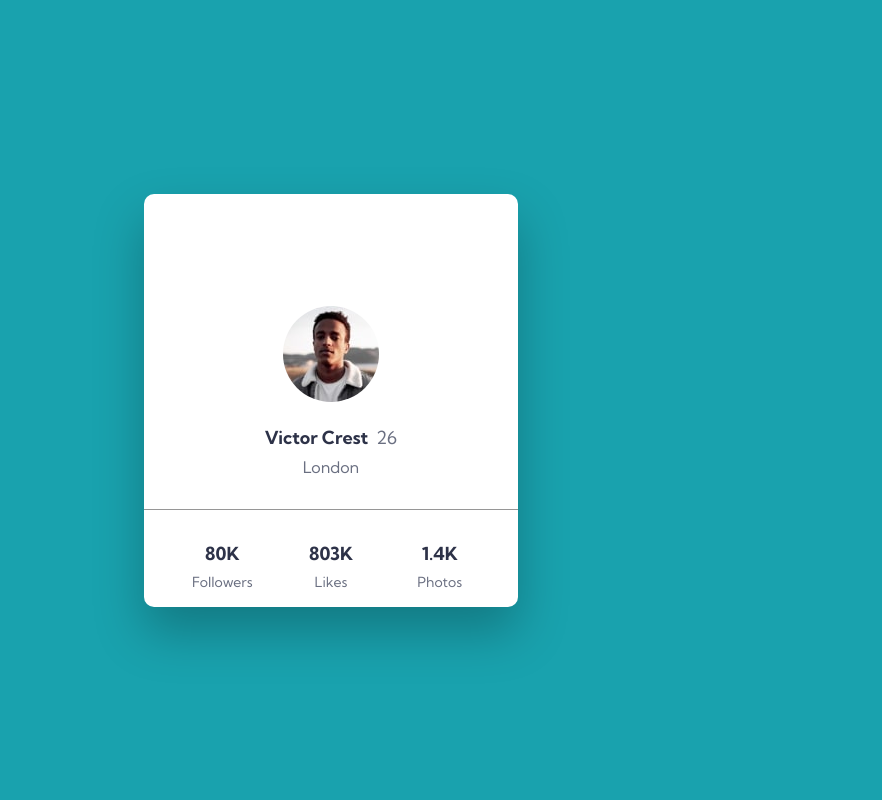
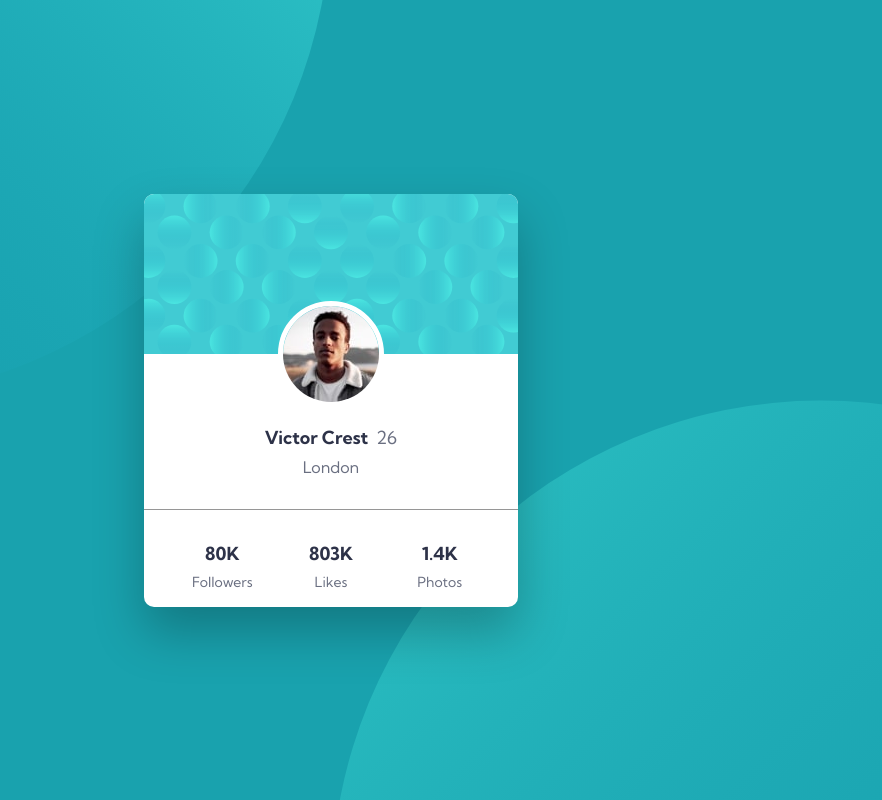
Before and after one commit to nt-squared/profile-card-component, a plain HTML site: page index.html in a window 1280 px wide. Shown: the whole page, without its empty margins (309-1191 px from the left). Drawn offline with Linux system fonts and the light colour scheme; the site is published under a folder, as on GitHub Pages, so addresses that start at the root find nothing.

Commit message:
Add files via upload

```diff
--- a/css/style.css
+++ b/css/style.css
@@ -35,7 +35,7 @@ body::before {
     content: "";
     display: block;
     position: absolute;
-    background-image: url('/images/bg-pattern-top.svg');
+    background-image: url('../images/bg-pattern-top.svg');
     background-repeat: no-repeat;
     background-position: right bottom;
     inset: 0;
@@ -48,7 +48,7 @@ body::after {
     content: "";
     display: block;
     position: absolute;
-    background-image: url('/images/bg-pattern-bottom.svg');
+    background-image: url('../images/bg-pattern-bottom.svg');
     background-repeat: no-repeat;
     background-position: left top;
     inset: 0;
@@ -57,7 +57,7 @@ body::after {
 }
 
 .card-image-header {
-    background-image: url('/images/bg-pattern-card.svg');
+    background-image: url('../images/bg-pattern-card.svg');
     background-repeat: no-repeat;
     background-size: cover;
     height: 20vh;
```
